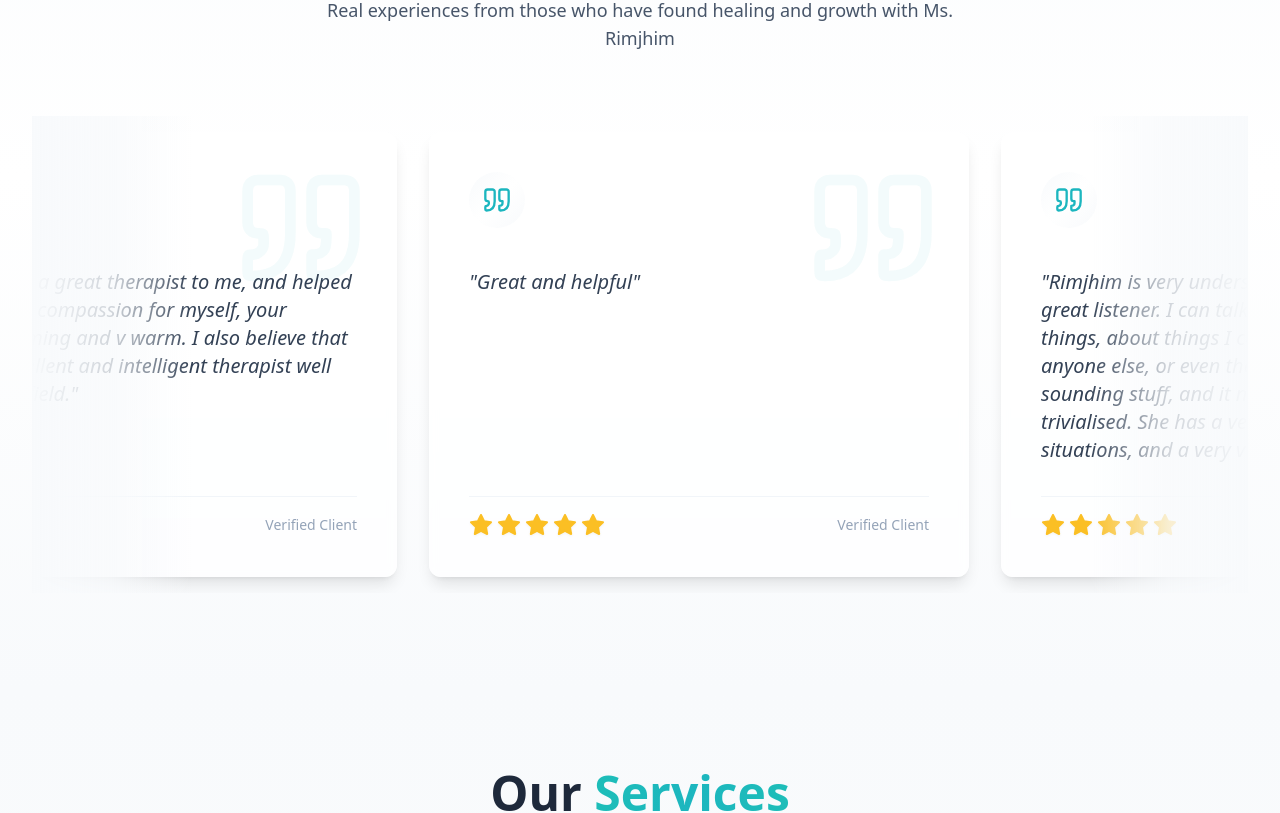
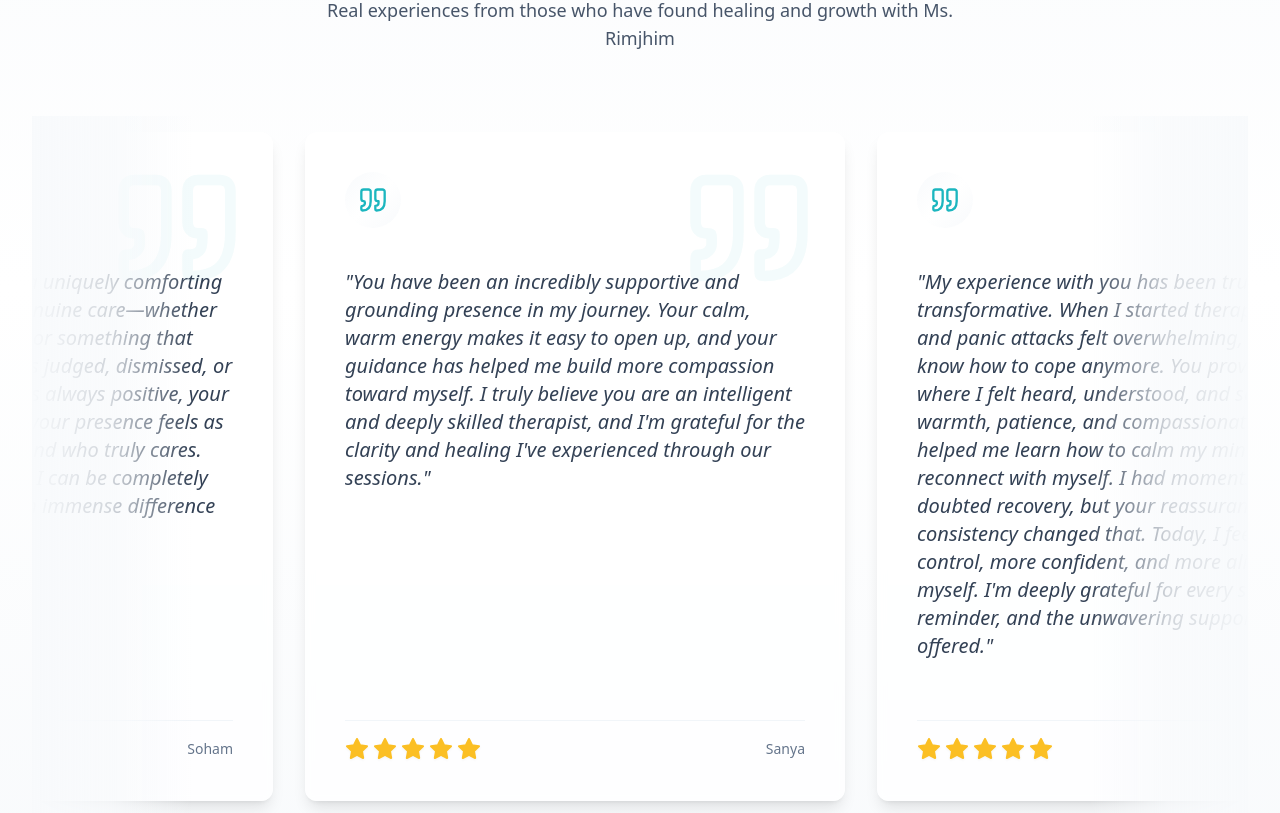
Before and after one commit to abhishek13798/doctor, a React (Vite) app: page / in a window 1280 px wide. Shown: the part 3480-4293 px from the top of the page. Built offline with nearby package versions, Linux system fonts and the light colour scheme; no server answers.

Commit message:
Reorder testimonials and add Instagram link back to navigation and footer

```diff
--- a/src/components/Testimonials.tsx
+++ b/src/components/Testimonials.tsx
@@ -6,6 +6,7 @@ interface Testimonial {
   id: number;
   text: string;
   rating: number;
+  name?: string;
 }
 
 const Testimonials: React.FC = () => {
@@ -15,21 +16,51 @@ const Testimonials: React.FC = () => {
   const testimonials: Testimonial[] = [
     {
       id: 1,
+      text: "Working with you has been a uniquely comforting experience. You listen with genuine care—whether it's something deeply painful or something that feels trivial. Nothing ever feels judged, dismissed, or minimized. Your perspective is always positive, your validation is grounding, and your presence feels as reassuring as talking to a friend who truly cares. You've created a space where I can be completely myself, and that has made an immense difference in my life.",
+      rating: 5,
+      name: "Soham"
+    },
+    {
+      id: 2,
+      text: "You have been an incredibly supportive and grounding presence in my journey. Your calm, warm energy makes it easy to open up, and your guidance has helped me build more compassion toward myself. I truly believe you are an intelligent and deeply skilled therapist, and I'm grateful for the clarity and healing I've experienced through our sessions.",
+      rating: 5,
+      name: "Sanya"
+    },
+    {
+      id: 3,
+      text: "My experience with you has been truly transformative. When I started therapy, my anxiety and panic attacks felt overwhelming, and I didn't know how to cope anymore. You provided a space where I felt heard, understood, and safe. Your warmth, patience, and compassionate guidance helped me learn how to calm my mind and reconnect with myself. I had moments where I doubted recovery, but your reassurance and consistency changed that. Today, I feel more in control, more confident, and more aligned with myself. I'm deeply grateful for every session, gentle reminder, and the unwavering support you offered.",
+      rating: 5,
+      name: "Arshika Bhagat"
+    },
+    {
+      id: 4,
+      text: "Working with you has been a truly comforting experience. I always felt safe, understood, and genuinely heard in every session. Your guidance has helped me gain clarity and perspective, and I deeply appreciate the effort you put into understanding my situation. While I personally prefer a little more structure in the sessions, and sometimes your expressions feel slightly evaluative, it only reminds me that you are human and present in the moment. Your acknowledgments occasionally feel textbook-like, but your intent always comes through. Despite a few areas for improvement, I wouldn't want to go through this journey with anyone else. I'm grateful for the growth we've achieved together.",
+      rating: 5,
+      name: "Shiksha"
+    },
+    {
+      id: 5,
+      text: "Talking to you has been incredibly grounding and insightful. Your support has helped me understand myself better and feel more emotionally stable. I am still working through many things, but your patience and understanding make it much easier to navigate my thoughts and feelings. Thank you for being so calm, composed, and supportive throughout this journey.",
+      rating: 5,
+      name: "Neha Sharma"
+    },
+    {
+      id: 6,
       text: "You have been a great therapist to me, and helped me understand compassion for myself, your presence is calming and v warm. I also believe that you are an excellent and intelligent therapist well versed in your field.",
       rating: 5
     },
     {
-      id: 2,
+      id: 7,
       text: "Great and helpful",
       rating: 5
     },
     {
-      id: 3,
+      id: 8,
       text: "Rimjhim is very understanding, supportive and a great listener. I can talk to her about really terrible things, about things I can never speak in front of anyone else, or even the most mundane and trivial sounding stuff, and it never becomes wierd, or trivialised. She has a very positive outlook on situations, and a very validating view of feelings.",
       rating: 5
     },
     {
-      id: 4,
+      id: 9,
       text: "Talking to Rimjhim is like talking to a friend who really cares about you and will help you with whatever you're facing.",
       rating: 5
     }
@@ -46,7 +77,7 @@ const Testimonials: React.FC = () => {
     let scrollPosition = 0;
     // Smooth scroll velocity - adjusts based on screen size for optimal viewing
     const getScrollSpeed = () => {
-      if (window.innerWidth < 640) return 1.9; // Mobile: faster
+      if (window.innerWidth < 640) return 1.5; // Mobile: faster
       if (window.innerWidth < 1024) return 0.5; // Tablet: medium
       return 0.7; // Desktop: faster
     };
@@ -177,8 +208,8 @@ const Testimonials: React.FC = () => {
                           />
                         ))}
                       </div>
-                      <div className="text-xs sm:text-sm text-slate-400 font-medium">
-                        Verified Client
+                      <div className="text-xs sm:text-sm text-slate-500 font-medium">
+                        {testimonial.name || "Verified Client"}
                       </div>
                     </div>
                   </CardContent>
```
